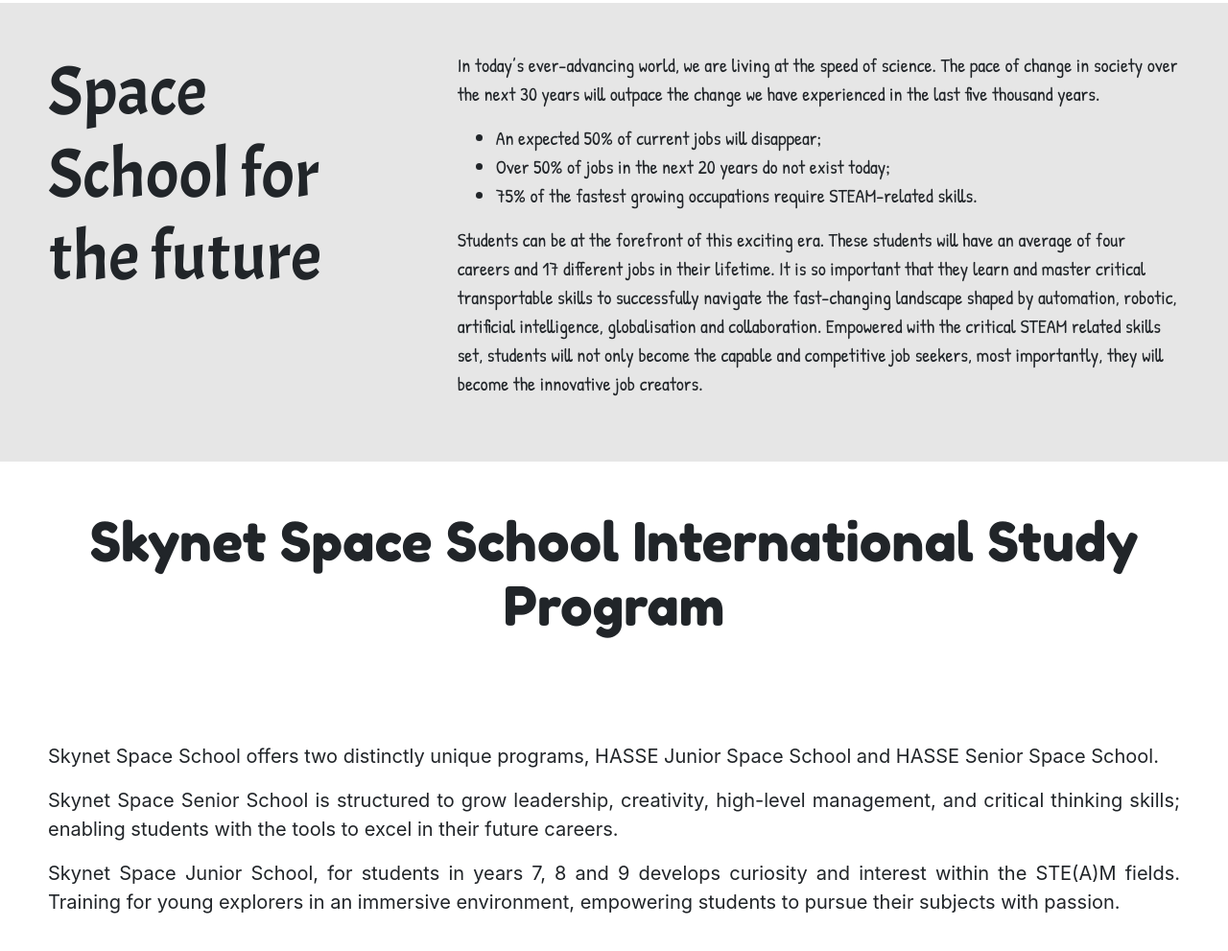
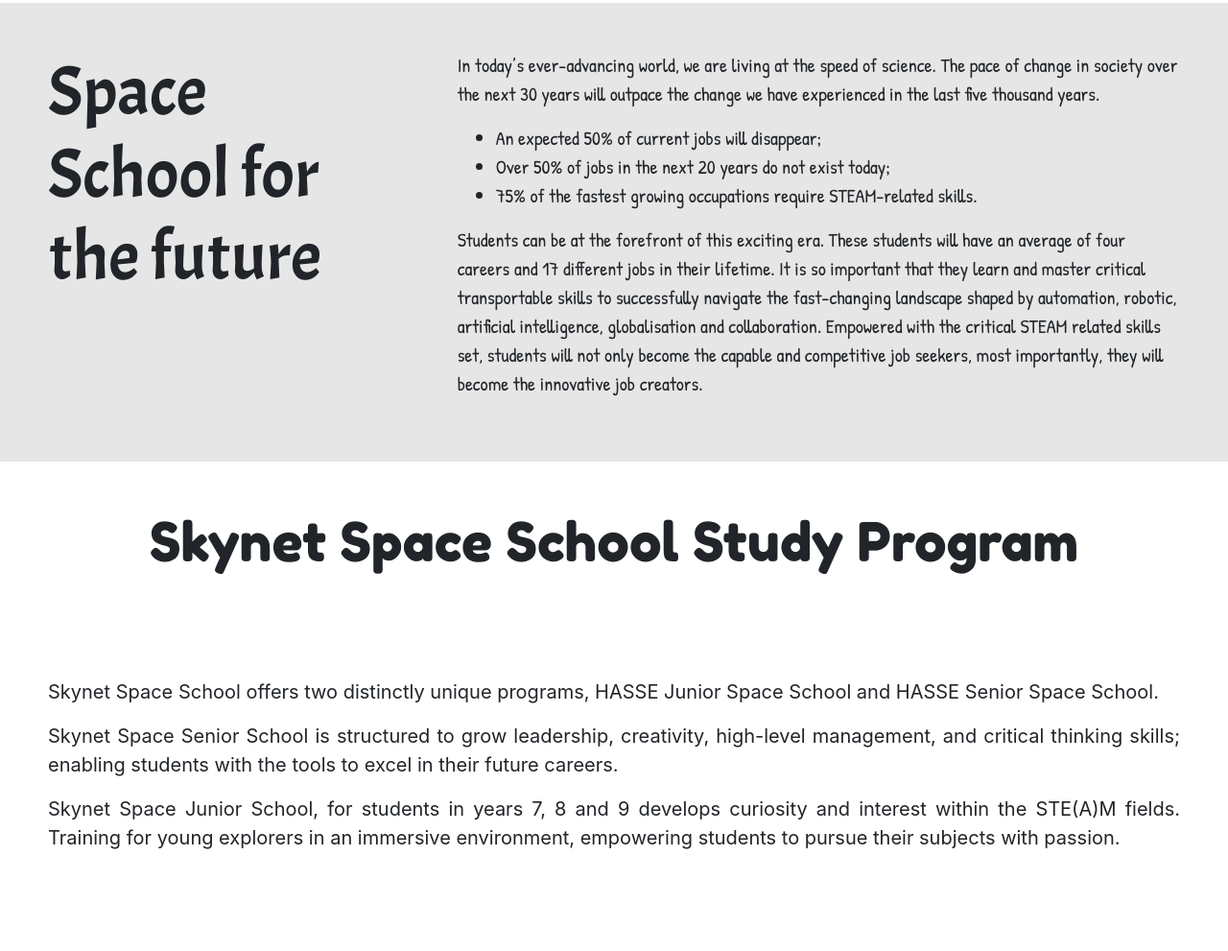
Before and after one commit to philip-bbaale/Space, a plain HTML site: page index.html in a window 1280 px wide. Shown: the part 3351-4342 px from the top of the page at 96% size. After the commit the page ends 4305 px from the top, so only its background shows below. Drawn offline with nearby package versions, Linux system fonts and the light colour scheme.

Commit message:
cjangei title

```diff
--- a/index.html
+++ b/index.html
@@ -173,7 +173,7 @@
             </div>
 
             <div class="col-md-12 about_sch3">
-                <h2 class="display-4">Skynet Space School International Study Program</h2>
+                <h2 class="display-4">Skynet Space School Study Program</h2>
             </div>
             <div class="col-md-12 about_sch3">
                 <p>Skynet Space School offers two distinctly unique programs, HASSE Junior Space School and HASSE Senior Space School.</p>
```
